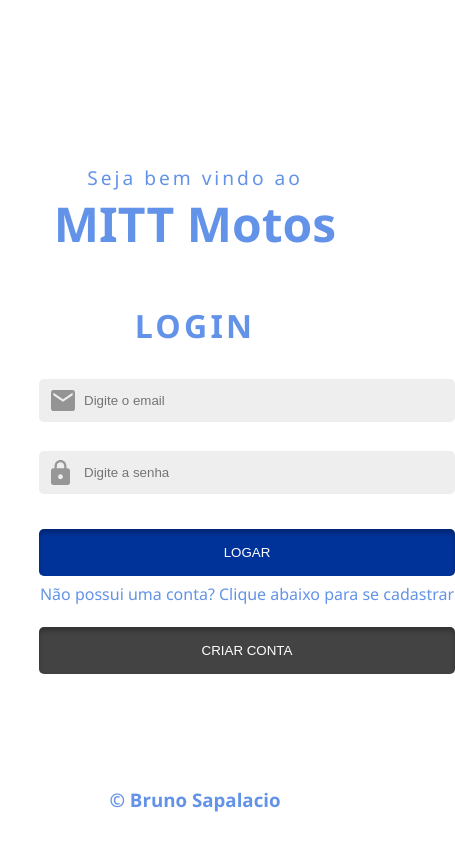
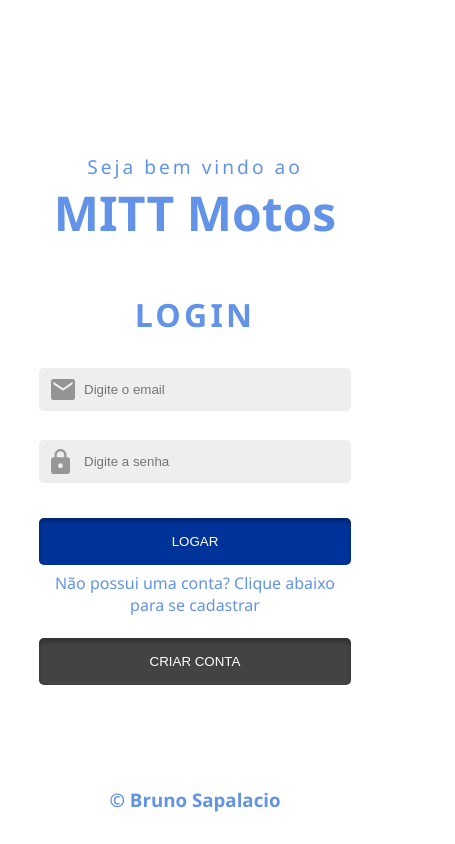
Before and after one commit to BrunoSapalacio/MITTMotos, a React (Create React App) app: page /login in a window 390 px wide. Shown: the whole page, 455 px wide, since content can reach past the window. Built offline with nearby package versions, Linux system fonts and the light colour scheme; no server answers.

Commit message:
Fix: Ajuste de responsividade do Login

```diff
--- a/src/style/pages/_home.scss
+++ b/src/style/pages/_home.scss
@@ -8,10 +8,14 @@
 
     .home {
         width: 100% !important;
-    }
 
-    .home>div {
-        width: 80% !important;
+        >div {
+            width: 80% !important;
+        }
+
+        .content-loginAndRegister {
+            width: 100% !important;
+        }
     }
 }
 
@@ -75,6 +79,7 @@
                     display: flex;
                     justify-content: center;
                     gap: 0.5em;
+                    width: 100%;
                 }
 
                 form {
@@ -86,9 +91,9 @@
                             height: 2.7em;
                             background-color: $background-input-home;
                             border-radius: 5px;
+                            width: 100%;
 
                             input {
-                                width: 88%;
                                 border: none;
                                 height: 4em;
                                 border-radius: 5px;
```
